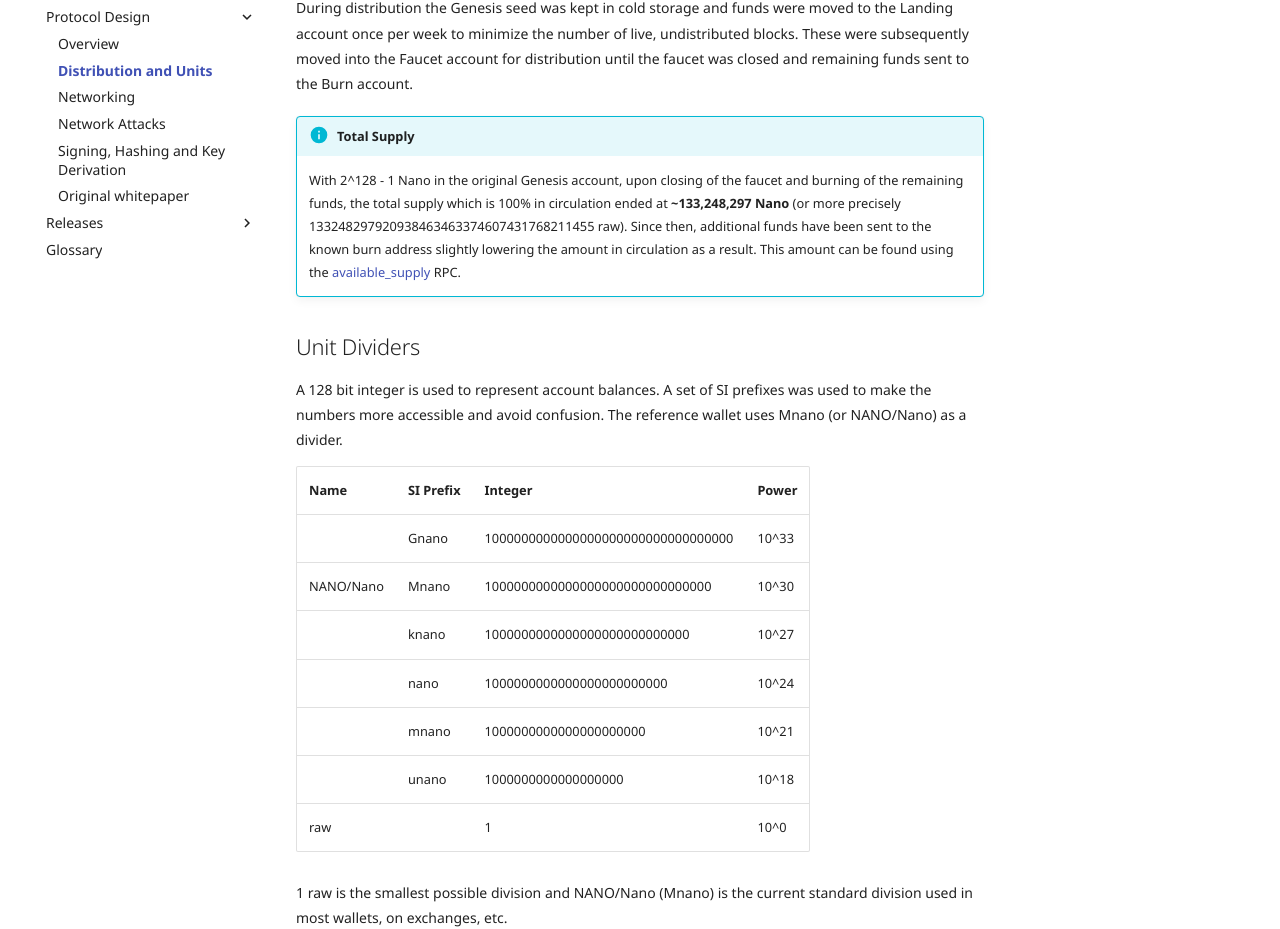
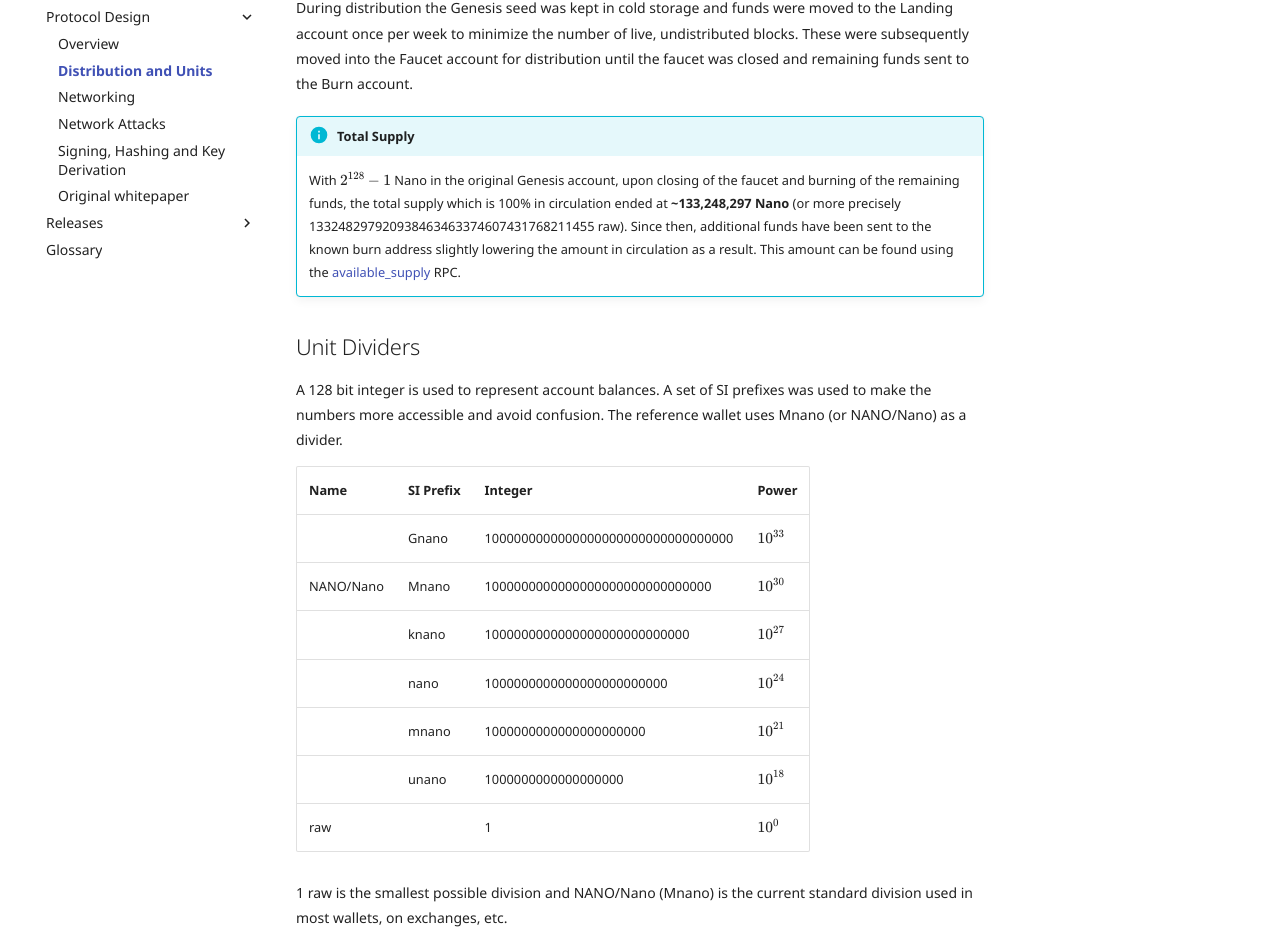
Before and after one commit to nanocurrency/nano-docs, an MkDocs documentation site: the page built from docs/protocol-design/distribution-and-units.md, in a window 1280 px wide and 1400 px high, scrolled down 544 px. Shown: the part 226-1155 px from the top of the window. Built offline with MkDocs 1.6.1 and Material for MkDocs 9.7.7, drawn with Linux system fonts in a browser that asks for light colours; formulas are drawn with MathJax 3; comment, search, counter and statistics services are not loaded.

Commit message:
Use consistent math representation (#304)

```diff
--- a/docs/protocol-design/distribution-and-units.md
+++ b/docs/protocol-design/distribution-and-units.md
@@ -19,20 +19,20 @@ The distribution of Nano (formerly RaiBlocks) was performed through solving manu
 During distribution the Genesis seed was kept in cold storage and funds were moved to the Landing account once per week to minimize the number of live, undistributed blocks. These were subsequently moved into the Faucet account for distribution until the faucet was closed and remaining funds sent to the Burn account.
 
 !!! info "Total Supply"
-	With 2^128 - 1 Nano in the original Genesis account, upon closing of the faucet and burning of the remaining funds, the total supply which is 100% in circulation ended at **~133,248,297 Nano** (or more precisely 133248297920938463463374607431768211455 raw). Since then, additional funds have been sent to the known burn address slightly lowering the amount in circulation as a result. This amount can be found using the [available_supply](/commands/rpc-protocol/#available_supply) RPC.
+	With $2^{128} - 1$ Nano in the original Genesis account, upon closing of the faucet and burning of the remaining funds, the total supply which is 100% in circulation ended at **~133,248,297 Nano** (or more precisely 133248297920938463463374607431768211455 raw). Since then, additional funds have been sent to the known burn address slightly lowering the amount in circulation as a result. This amount can be found using the [available_supply](/commands/rpc-protocol/#available_supply) RPC.
 
 ## Unit Dividers
 A 128 bit integer is used to represent account balances.  A set of SI prefixes was used to make the numbers more accessible and avoid confusion.  The reference wallet uses Mnano (or NANO/Nano) as a divider.
 
 | Name          | SI Prefix | Integer                            | Power
 |---------------|-----------|------------------------------------|-------
-|               | Gnano     | 1000000000000000000000000000000000 | 10^33
-| NANO/Nano     | Mnano     | 1000000000000000000000000000000    | 10^30
-|               | knano     | 1000000000000000000000000000       | 10^27
-|               |  nano     | 1000000000000000000000000          | 10^24
-|               | mnano     | 1000000000000000000000             | 10^21
-|               | unano     | 1000000000000000000                | 10^18
-| raw           |           | 1                                  | 10^0
+|               | Gnano     | 1000000000000000000000000000000000 | $10^{33}$
+| NANO/Nano     | Mnano     | 1000000000000000000000000000000    | $10^{30}$
+|               | knano     | 1000000000000000000000000000       | $10^{27}$
+|               |  nano     | 1000000000000000000000000          | $10^{24}$
+|               | mnano     | 1000000000000000000000             | $10^{21}$
+|               | unano     | 1000000000000000000                | $10^{18}$
+| raw           |           | 1                                  | $10^{0}$
 
 1 raw is the smallest possible division and NANO/Nano (Mnano) is the current standard division used in most wallets, on exchanges, etc.
 
```
Also changed, not shown: docs/integration-guides/the-basics.md (+1 -1 lines).
